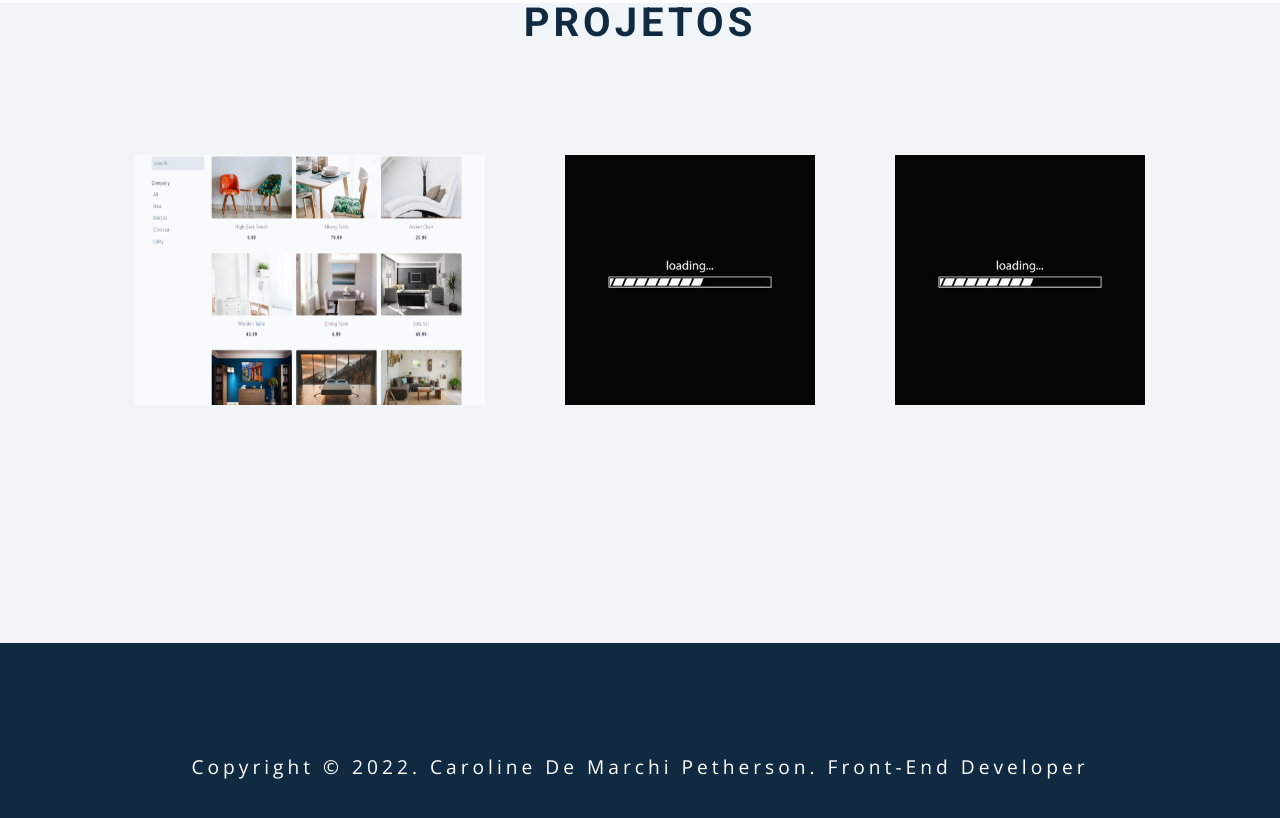
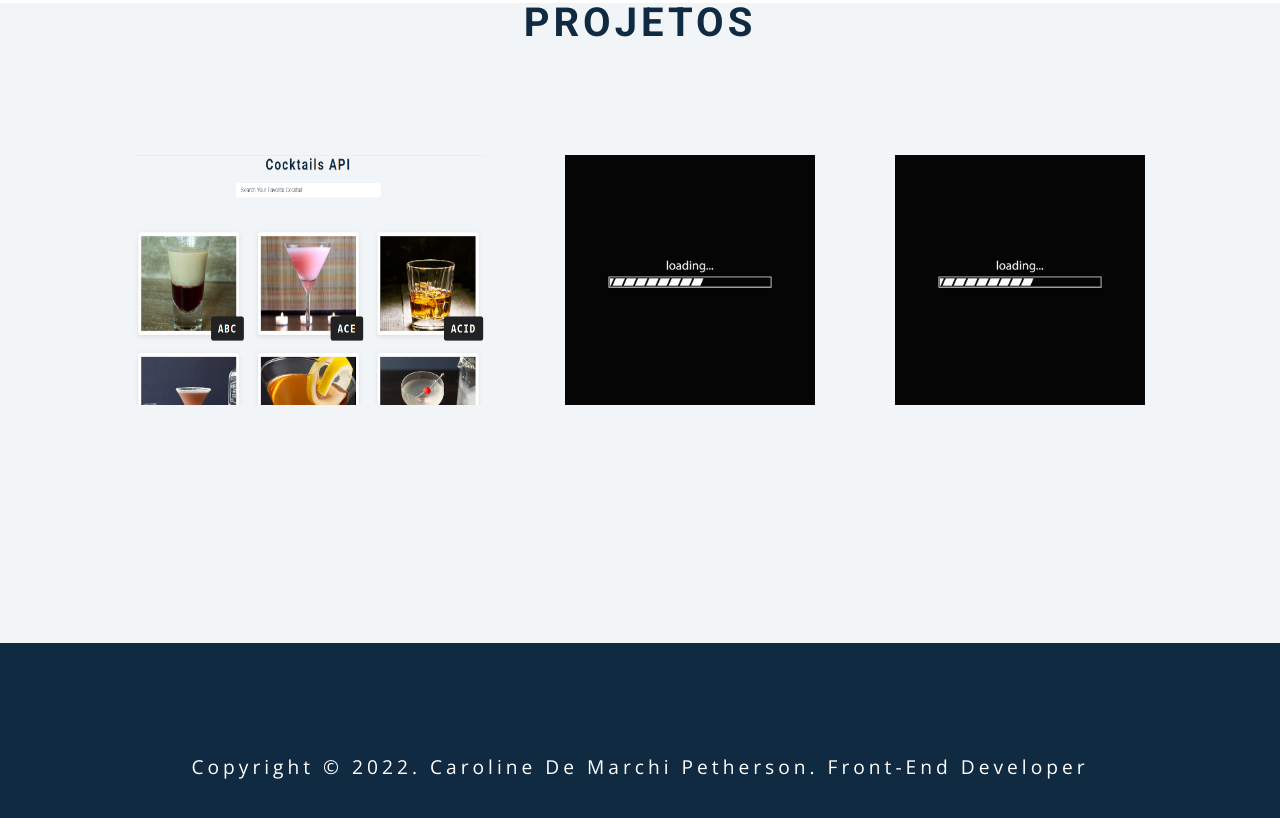
Before and after one commit to Cahmarchi95/portifolio, a plain HTML site: page index.html in a window 1280 px wide. Shown: the part 2135-2953 px from the top of the page. Drawn offline with nearby package versions, Linux system fonts and the light colour scheme.

Commit message:
portifolio

```diff
--- a/index.html
+++ b/index.html
@@ -151,9 +151,8 @@
       <!-- Portfolio Grid Items-->
       <div class="row">
         <a
-          href="https://cahmarchi95.github.io/Javascript/05-%20Projects/20-filters/starter/index.html"
-          target="_blank"
-          ><img class="img-fluid" src="img/projeto1.png"
+          href="https://cahmarchi95.github.io/Javascript/08-Ajax/Projects/cocktails/setup/index.html" target="_blank"
+          ><img class="img-fluid" src="img/cocktail-project.png"
         /></a>
         <a href=""><img class="img-fluid" src="img/loading-img.jpg" /></a>
         <a href=""><img class="img-fluid" src="img/loading-img.jpg" /></a>
```
Also changed, not shown: img/cocktail-project.png (added), img/projeto1.png (deleted).
